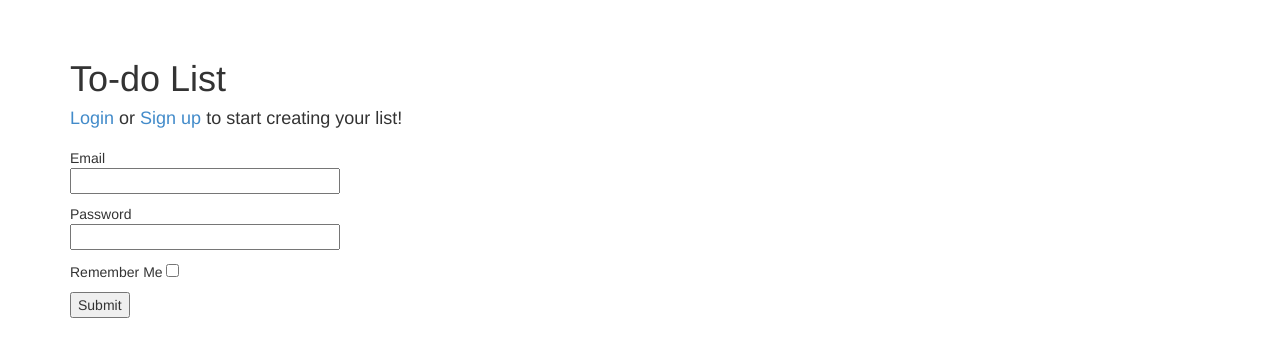
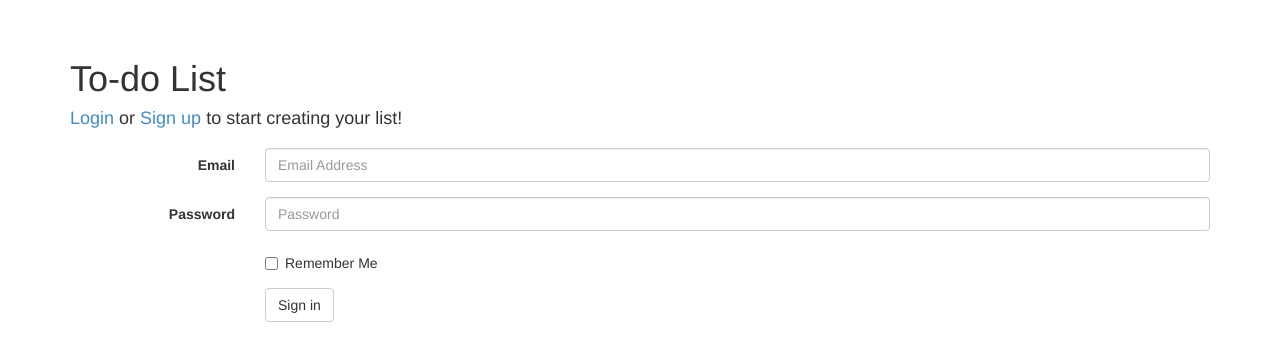
Before and after one commit to erictempleton1/TodoList, a Python web app: template todo/templates/login.html in a window 1280 px wide. Shown: the part 51-412 px from the top of the page. Run offline with Jinja, Linux system fonts and the light colour scheme; the template is opened without the code that fills it, so the values that code supplies are empty, except form fields; tables that the repository leaves empty hold one stand-in row (values such as "Sample post"); form fields are guessed from the names that the template uses; some libraries are stand-ins or nearby versions.

Commit message:
bootstrap layout changes

```diff
--- a/todo/templates/login.html
+++ b/todo/templates/login.html
@@ -18,27 +18,39 @@
 		    {% endif %}
 		{% endwith %}
 
-		<form class="form-horizontal" action="{{ url_for('login') }}" method="post" name="login">
+		<form class="form-horizontal" role="form" action="{{ url_for('login') }}" method="post" name="login">
 		    {{ form.hidden_tag() }}
 
-		    <p>
-		      Email<br>
-		      {{ form.email(size=30) }}
-		    </p>
+		<div class="form-group">
+		    <label for="inputEmail3" class="col-sm-2 control-label">Email</label>
+		    <div class="col-sm-10">
+		      {{ form.email(class="form-control", placeholder="Email Address") }}
+		    </div>
+		</div>
 
-		    <p>
-		      Password<br>
-		      {{ form.password(size=30) }}
-		    </p>
+		 <div class="form-group">
+		    <label for="inputPassword3" class="col-sm-2 control-label">Password</label>
+		    <div class="col-sm-10">
+		      {{ form.password(class="form-control", placeholder="Password") }}
+			</div>
+		</div>
 
-		    <p>
-		      Remember Me
-		      {{ form.remember_me }}
-			</p>
+		<div class="form-group">
+		    <div class="col-sm-offset-2 col-sm-10">
+		      <div class="checkbox">
+		        <label>
+			      Remember Me
+			      {{ form.remember_me }}
+				</label>
+			  </div>
+		     </div>
+		    </div>
 
-			<p>
-		      <input type="submit" value="Submit">
-			</p>
+			<div class="form-group">
+    			<div class="col-sm-offset-2 col-sm-10">
+      				<button type="submit" class="btn btn-default">Sign in</button>
+    			</div>
+  			</div>
 		</form>
 
 {% endblock %}
```
